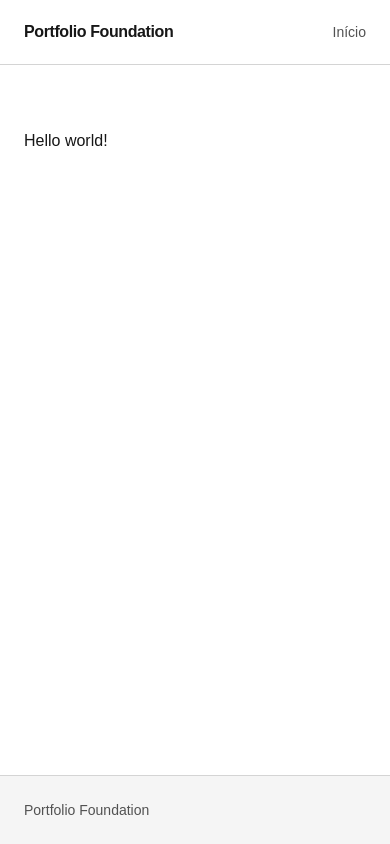
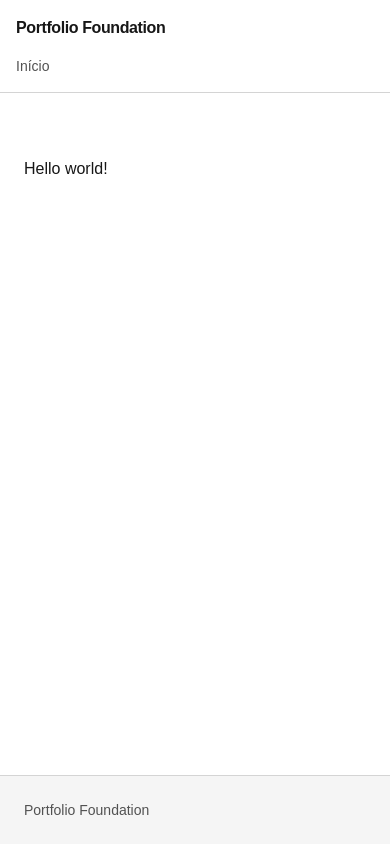
Before and after one commit to AMSDAF/portfolio-foundation, a Next.js app in the folder frontend/: page / in a window 390 px wide. Built offline with nearby package versions, Linux system fonts and the light colour scheme.

Commit message:
feat: add responsive site navigation

```diff
--- a/frontend/src/components/site-shell.tsx
+++ b/frontend/src/components/site-shell.tsx
@@ -10,16 +10,16 @@ export function SiteShell({ children }: SiteShellProps) {
   return (
     <div className="flex min-h-screen flex-col">
       <header className="border-b border-border bg-canvas">
-        <div className="mx-auto flex w-full max-w-6xl items-center justify-between gap-6 px-6 py-5">
+        <div className="mx-auto flex w-full max-w-6xl flex-col gap-4 px-4 py-4 sm:flex-row sm:items-center sm:justify-between sm:gap-6 sm:px-6 sm:py-5">
           <Link
-            className="font-semibold tracking-tight text-content focus-visible:outline"
+            className="min-w-0 font-semibold tracking-tight text-content focus-visible:outline"
             href="/"
           >
             {siteContent.title}
           </Link>
 
-          <nav aria-label="Navegação principal">
-            <ul className="flex flex-wrap items-center justify-end gap-x-5 gap-y-2 text-sm text-content-muted">
+          <nav aria-label="Navegação principal" className="w-full sm:w-auto">
+            <ul className="flex flex-wrap items-center gap-x-5 gap-y-2 text-sm text-content-muted sm:justify-end">
               {siteNavigation.map((item) => (
                 <li key={item.href}>
                   <Link
```
Also changed, not shown: 2 other files (tests, documents, lock files or other folders).
